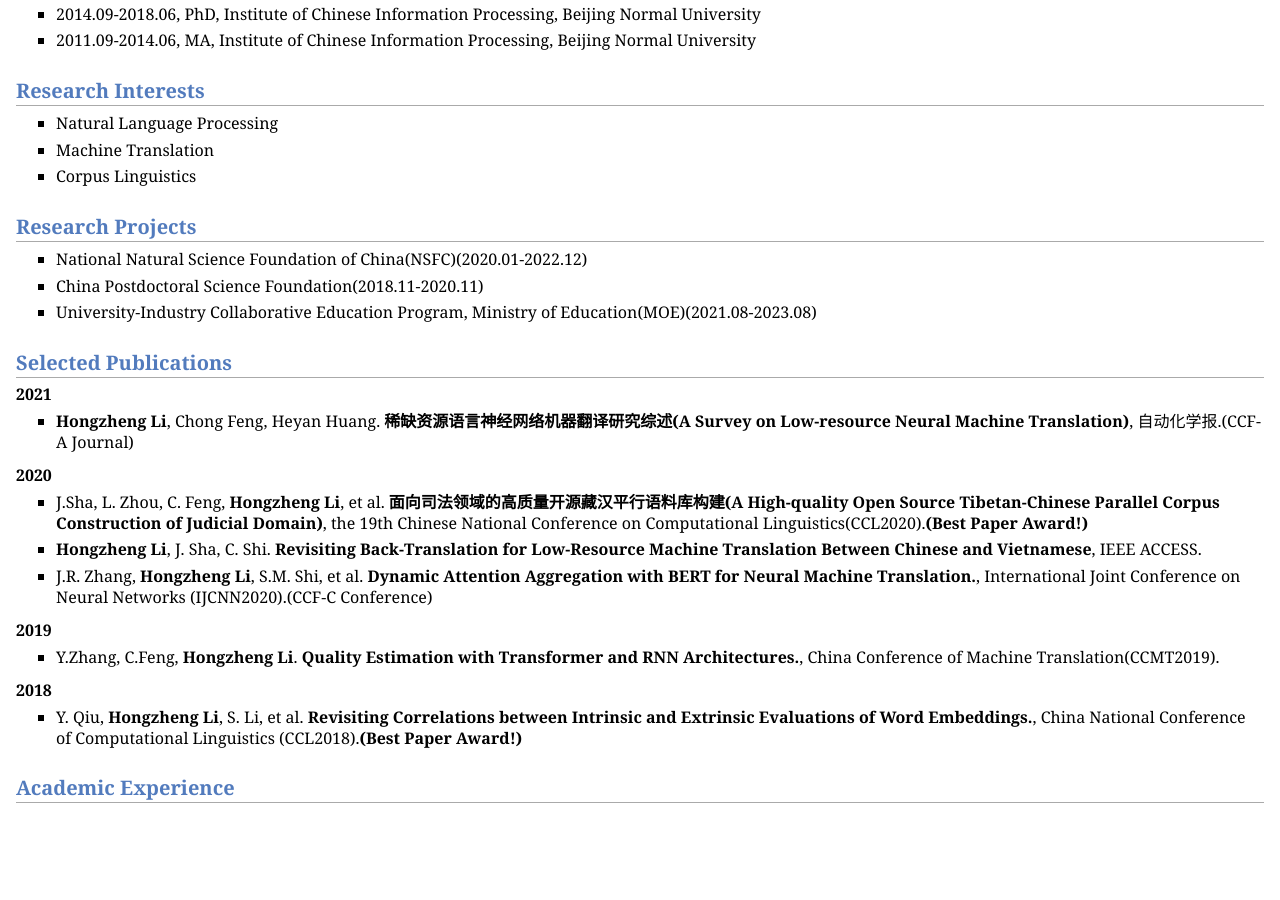
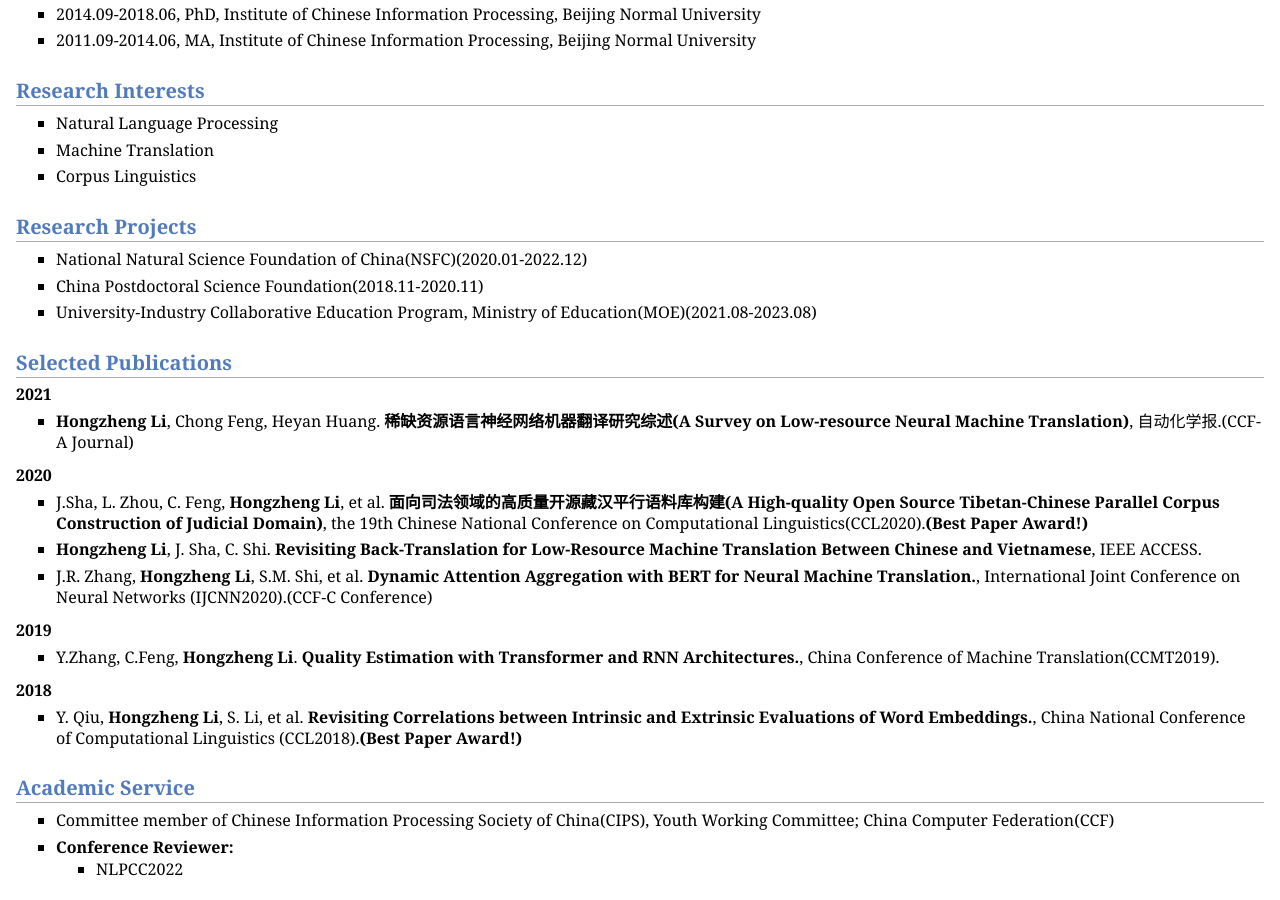
Before and after one commit to lihongzheng-nlp/lihongzheng-nlp.github.io, a Jekyll site: the page index.html, which Jekyll copies as it is, in a window 1280 px wide and 900 px high, scrolled down 588 px. Built offline with Jekyll 4.4.1, drawn with Linux system fonts in a browser that asks for light colours; before the commit the page ends 1405 px from its top, so only the background shows below that.

Commit message:
Update index.html

```diff
--- a/index.html
+++ b/index.html
@@ -91,14 +91,11 @@ Tenure-track Assistant Professor<br />
   <p>Y. Qiu, <b>Hongzheng Li</b>, S. Li, et al. <b>Revisiting Correlations between Intrinsic and Extrinsic Evaluations of Word Embeddings.</b>, China National Conference of Computational Linguistics (CCL2018).<b>(Best Paper Award!)</b></p>
 </li>
 </ul>
-<h2>Academic Experience</h2>
-<!-- <ul>
-<li><p><b>Journal Referee:</b> <br /></p>
+<h2>Academic Service</h2>
 <ul>
-<li><p>IEEE Transactions on Pattern Analysis and Machine Intelligence (TPAMI)</p>
+<li><p>Committee member of Chinese Information Processing Society of China(CIPS), Youth Working Committee; China Computer Federation(CCF)</p>
+<li><p><b>Conference Reviewer:</b> <br /></p>
+<ul>
+<li><p>NLPCC2022</p>
 </li>
-<li><p>Transactions on Audio, Speech and Language Processing (TASLP)</p>
-</li>
-<li><p>Transactions on Intelligent Systems and Technology (TIST)</p>
-</li>
-</ul> -->
+</ul>
```
